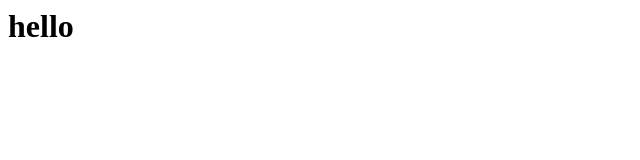
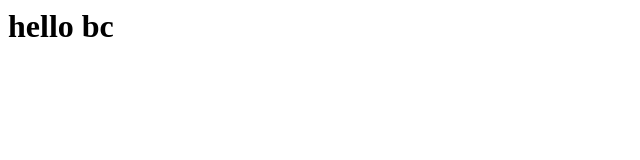
Before and after one commit to aymanparkar/rdsystem, a plain HTML site: page index.html in a window 1280 px wide. Shown: the full height of the page, 0-640 px from the left. Drawn offline with Linux system fonts and the light colour scheme.

Commit message:
Update index.html

```diff
--- a/index.html
+++ b/index.html
@@ -1,5 +1,5 @@
 <html>
 <body>
-<h1> hello
+<h1> hello bc
 </body>
 </html>
```
